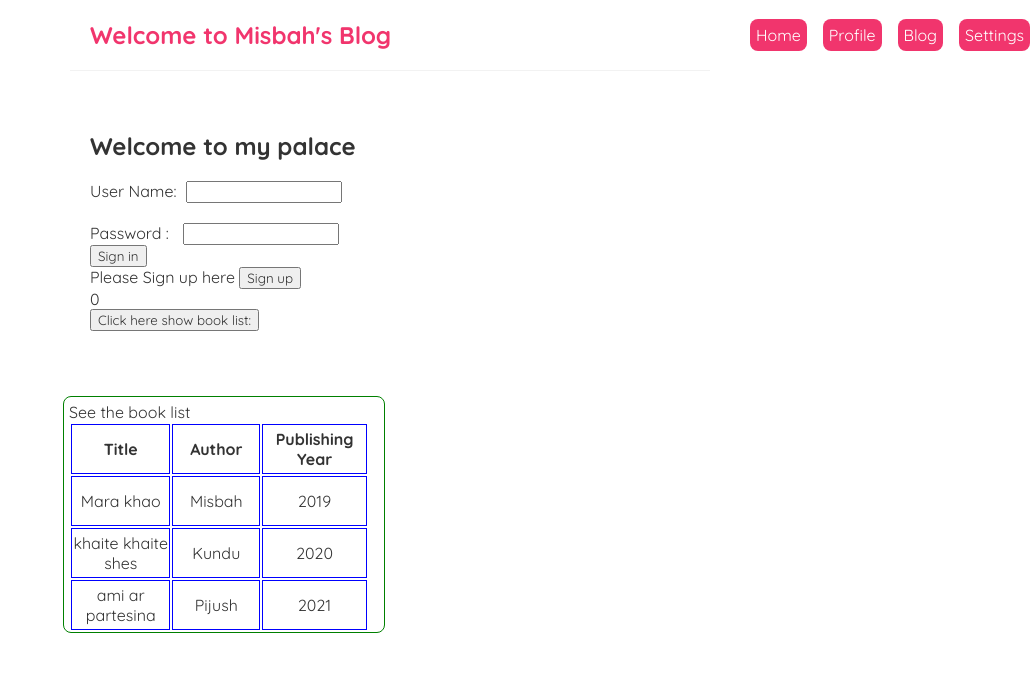
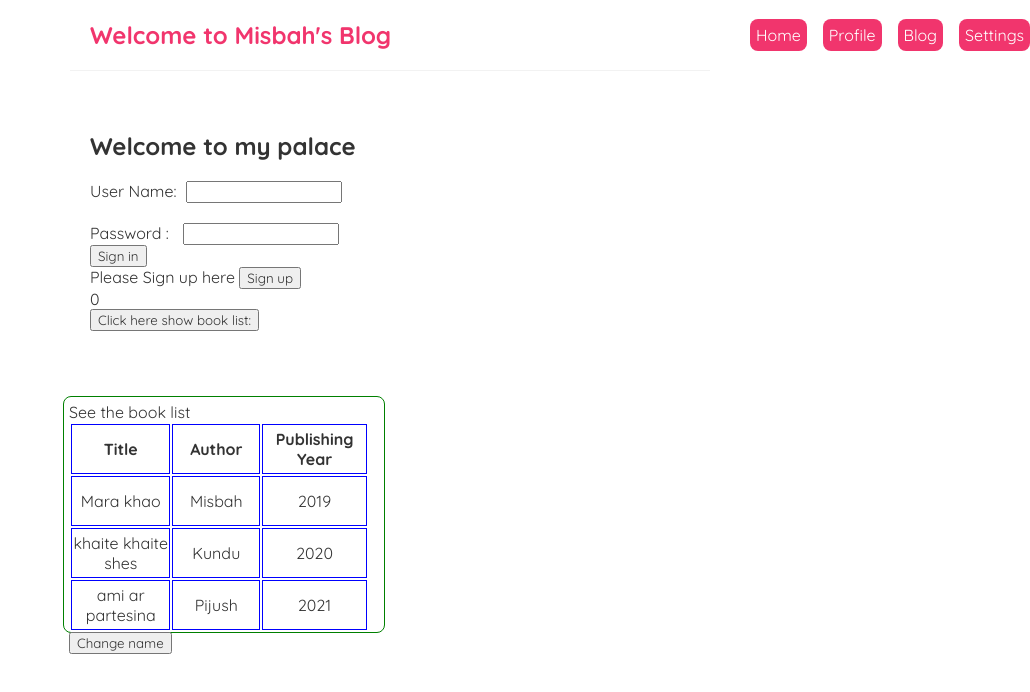
Before and after one commit to mahidulmisbah/learn-react, a React (Create React App) app: page / in a window 1280 px wide. Shown: the top 692 px of the page, without its empty margins (250-1280 px from the left). Built offline with nearby package versions, Linux system fonts and the light colour scheme.

Commit message:
Learn about useEffect and setChange by useState-lecture-14-15

```diff
--- a/src/DynamicTable.js
+++ b/src/DynamicTable.js
@@ -1,7 +1,7 @@
 // Template for using any where in the project
 // Learn how to use props
 
-import { useState } from "react";
+import { useState, useEffect } from "react";
 import BookList from "./bookList";
 
 const DynamicTable = () => {
@@ -11,13 +11,17 @@ const DynamicTable = () => {
         {title: 'ami ar partesina', author: 'Pijush',publishYear: 2021, id : '3'}
     ]);
 
+    const [name,setName] = useState("mario"); // setName by useState -
 
+    useEffect( ()=> {
+        console.log("Learn Use effect- A auto call fucntion in every rendering");
+        console.log(name);
+    },[name]);
 
     return (
         <div className="tableDiv">
-            <div className="blog-preview" >
-                <BookList blogs = {blogs} message  = "See the book list" />
-            </div>
+            <BookList blogs = {blogs} message  = "See the book list" />
+            <button onClick ={()=> setName("hei")}>Change name</button>
         </div>
      );
 }
```
